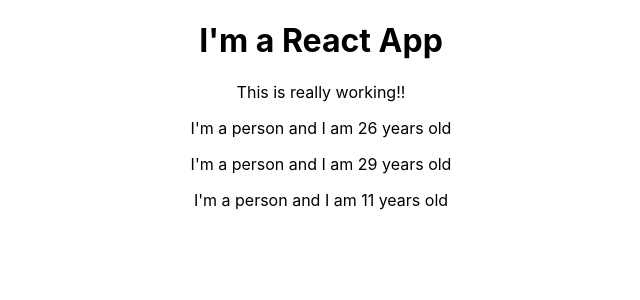
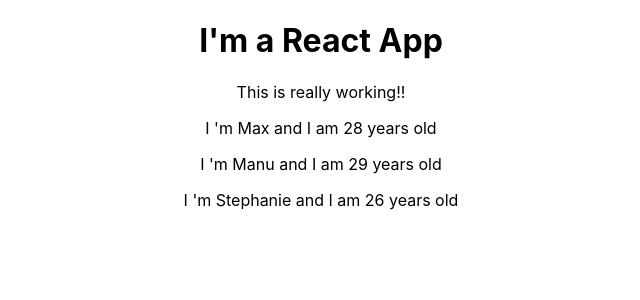
Before and after one commit to crocodileci/ReactComplete, a React (Create React App) app: page / in a window 1280 px wide. Shown: the top 300 px of the page, without its empty margins (319-959 px from the left). Built offline with nearby package versions, Linux system fonts and the light colour scheme.

Commit message:
Componet 如何利用傳遞參數的方式給子Componet

```diff
--- a/src/App.js
+++ b/src/App.js
@@ -13,9 +13,9 @@
     <div className="App">
       <h1>I'm a React App</h1>
       <p> This is really working!! </p>
-      <Person />
-      <Person />
-      <Person />
+      <Person name="Max" age="28"/>
+      <Person name="Manu" age="29">My Hobbies: Racing</Person>
+      <Person name="Stephanie" age="26"/>
     </div>
   );
 
--- a/src/Person/Person.js
+++ b/src/Person/Person.js
@@ -1,7 +1,7 @@
 import React from 'react';
 
-const person = () => {
-    return <p>I'm a person and I am {Math.floor(Math.random() * 30)} years old</p>
+const person = (props) => {
+    return <p > I 'm {props.name} and I am {props.age} years old</p>
 }
 
 export default person;
```
